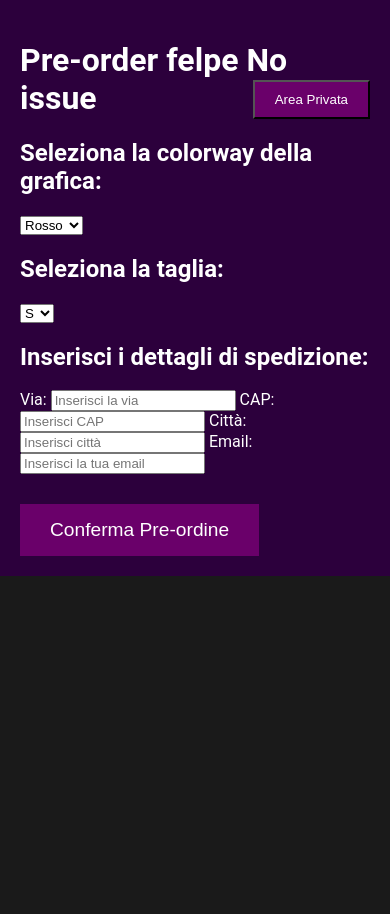
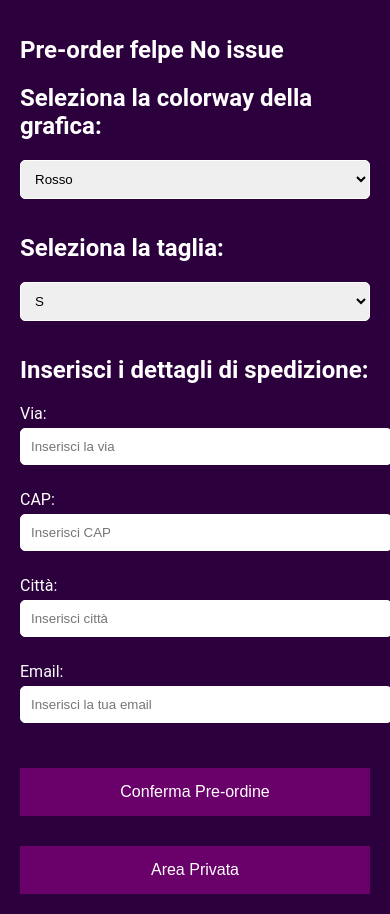
Before and after one commit to lucasalcioli/No-issue, a plain HTML site: page index.html in a window 390 px wide. Both pictures are taken after a click on the button "Entra". Before the commit the page ends 844 px from the top, so only its background shows below. Drawn offline with Linux system fonts and the light colour scheme.

Commit message:
Add files via upload

```diff
--- a/styles.css
+++ b/styles.css
@@ -56,9 +56,20 @@ h1, h2 {
 
 label {
     color: #ffffff;
+    display: block; /* Mostra l'etichetta su una nuova riga */
+    margin: 10px 0 5px; /* Margine per l'etichetta */
 }
 
-.confirm-btn {
+input, select {
+    width: 100%; /* Occupa tutta la larghezza disponibile */
+    padding: 10px; /* Padding per il campo */
+    margin-bottom: 15px; /* Margine sotto il campo */
+    border: 1px solid #ffffff; /* Bordo per il campo */
+    border-radius: 5px; /* Bordo arrotondato */
+}
+
+/* Pulsanti */
+.confirm-btn, .private-btn {
     background-color: #6a006a;
     color: white;
     padding: 15px 30px;
@@ -66,9 +77,11 @@ label {
     font-size: 1.2em;
     margin-top: 30px;
     cursor: pointer;
+    display: block; /* Pulsanti su una nuova riga */
+    width: 100%; /* Occupa tutta la larghezza disponibile */
 }
 
-.confirm-btn:hover {
+.confirm-btn:hover, .private-btn:hover {
     background-color: #8a008a;
 }
 
@@ -78,17 +91,6 @@ label {
     color: #ffffff;
     padding: 20px;
     display: none;
-}
-
-.private-btn {
-    background-color: #6a006a;
-    color: white;
-    padding: 10px 20px;
-    margin-top: 30px;
-    cursor: pointer;
-    position: absolute; /* Spostato sulla destra */
-    right: 20px; /* Distanza dal margine destro */
-    top: 50px; /* Distanza dall'alto */
 }
 
 #orderTable {
@@ -102,3 +104,18 @@ label {
     padding: 10px;
     text-align: center;
 }
+
+/* Stili responsive */
+@media (max-width: 600px) {
+    .intro-image {
+        width: 80%; /* Immagine più piccola sui dispositivi mobili */
+    }
+
+    h1 {
+        font-size: 1.5em; /* Ridurre la dimensione del titolo sui dispositivi mobili */
+    }
+
+    .enter-btn, .confirm-btn, .private-btn {
+        font-size: 1em; /* Dimensione del testo del pulsante */
+    }
+}
```
